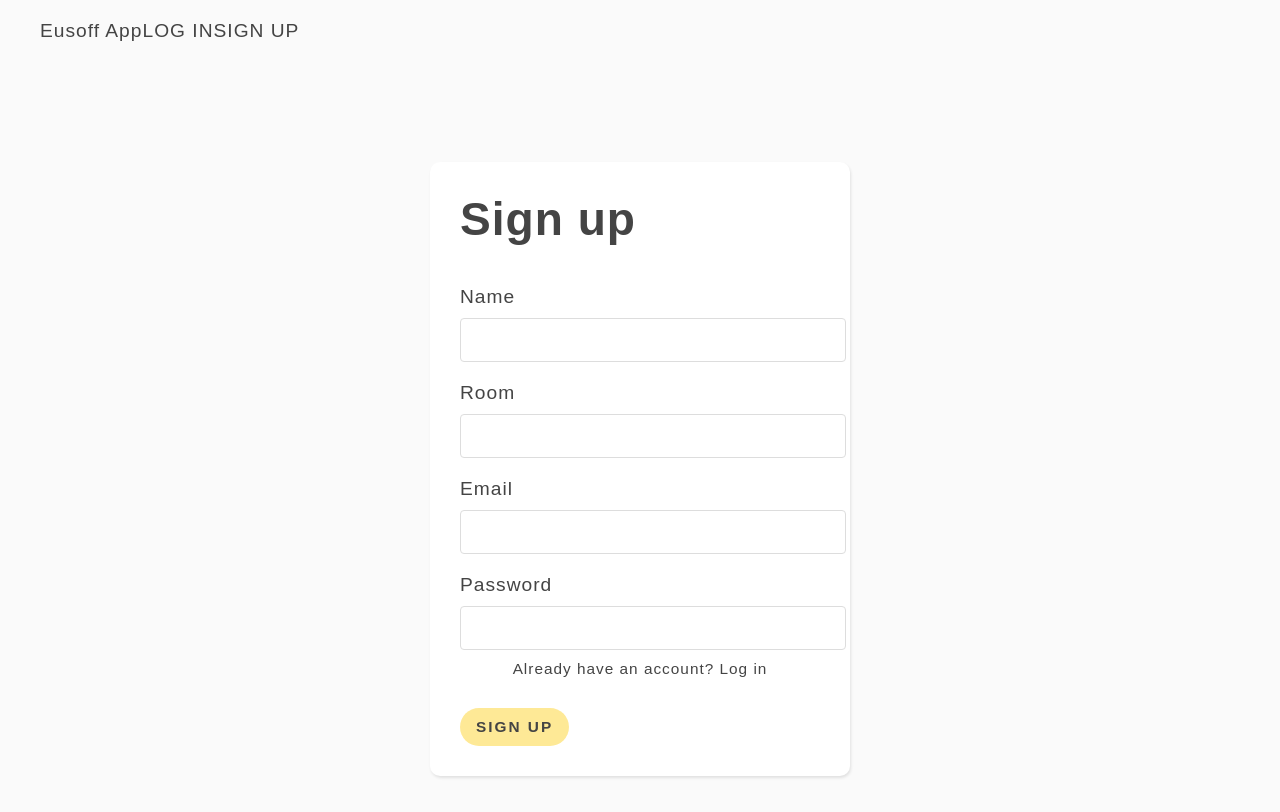
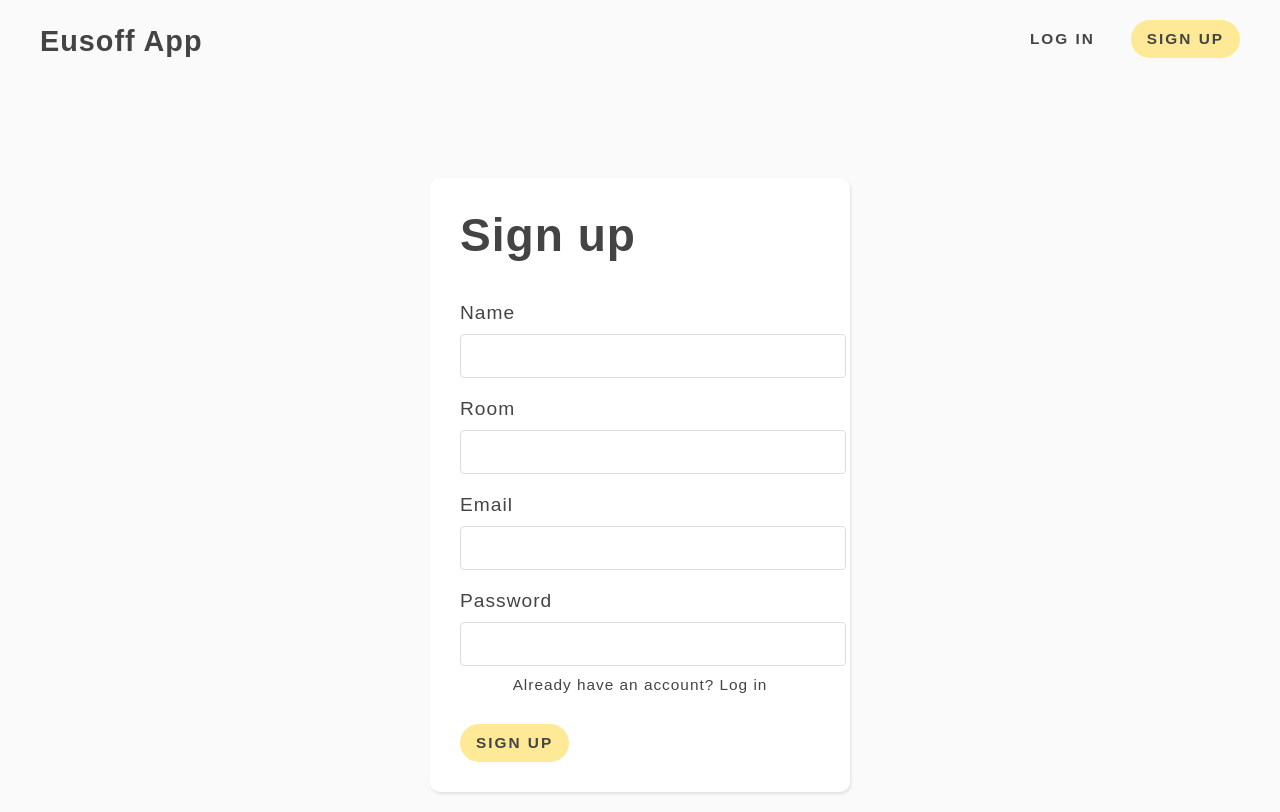
Before and after one commit to gordonlzy/eusoffapp, a React (Create React App) app in the folder frontend/: page /signup in a window 1280 px wide. Built offline with nearby package versions, Linux system fonts and the light colour scheme.

Commit message:
add component for navbar

```diff
--- a/frontend/src/Navbar.js
+++ b/frontend/src/Navbar.js
@@ -3,10 +3,24 @@ import { Link } from "react-router-dom";
 const Navbar = () => {
     return (
         <nav className="navbar">
-            <div className="links">
-                <Link to="/">Eusoff App</Link>
-                <Link to="/login">LOG IN</Link>
-                <Link to="/signup">SIGN UP</Link>
+            <h1><Link to="/">Eusoff App</Link></h1>
+            <div>
+                {/* { user &&
+                    <ul>
+                        <li><Link to="/profile/<%= user._id %>">Welcome, { user.name } ({ user.room })</Link></li>
+                        <li><Link to="/logout">Log out</Link></li>
+                    </ul>
+                }
+                { !user &&
+                    <ul>
+                        <li><Link to="/login">Log in</Link></li>
+                        <li><Link to="/signup" className="btn">Sign up</Link></li>
+                    </ul>
+                } */}
+                <ul>
+                    <li><Link to="/login">Log in</Link></li>
+                    <li><Link to="/signup" className="btn">Sign up</Link></li>
+                </ul>
             </div>
         </nav>
     );
```
